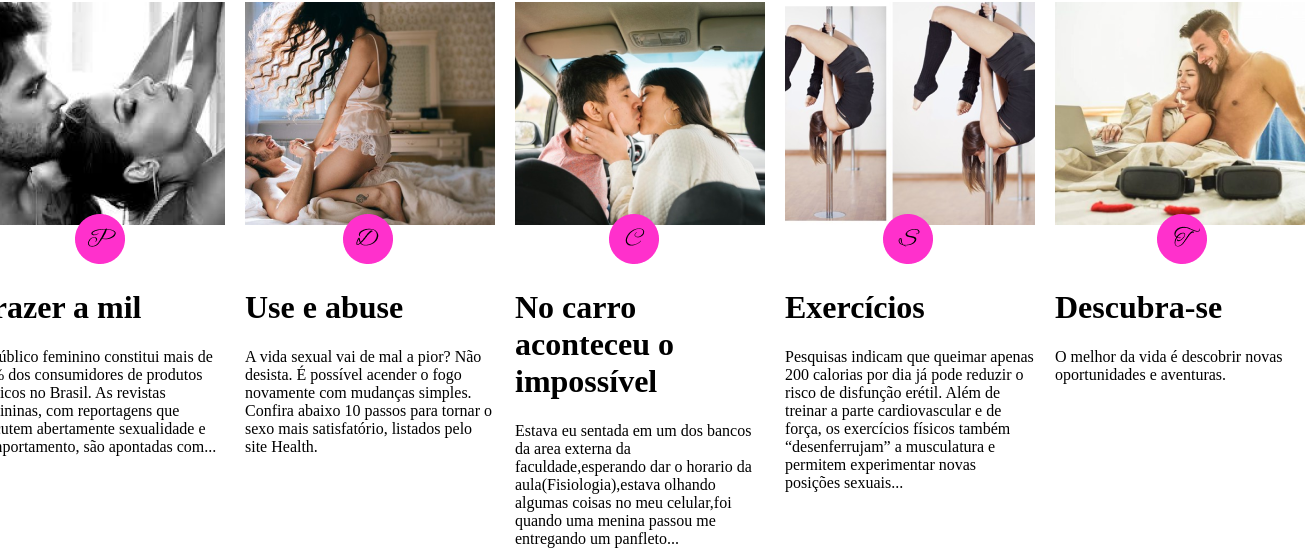
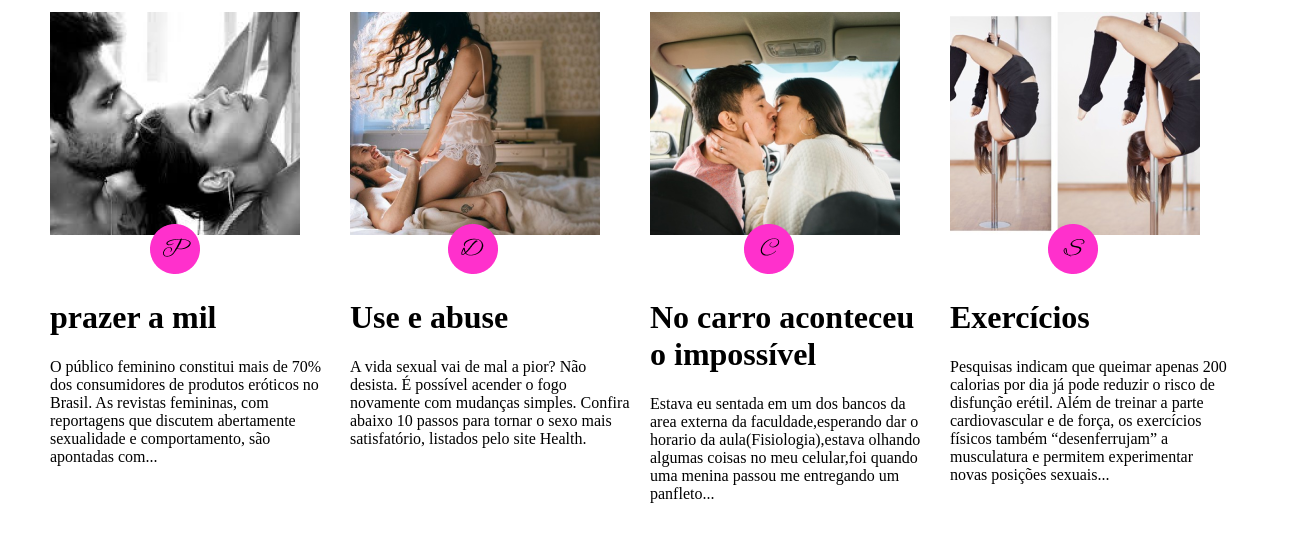
Before and after one commit to allefcaruaru/emocaoeprazer, a plain HTML site: page index.html in a window 1280 px wide. Shown: the part 429-977 px from the top of the page, 1305 px wide, since content can reach past the window. After the commit the page ends 951 px from the top, so only its background shows below. Drawn offline with Linux system fonts and the light colour scheme.

Commit message:
Add files via upload

```diff
--- a/css/template.css
+++ b/css/template.css
@@ -45,7 +45,9 @@ nav a:hover{
 .secao{
     margin: 0px auto;
     height: 500px;
-    width: 250px;
+    width: 280px;
+    padding-top: 10px;
+
 }
 .imagem {
     width: 250px;
@@ -71,18 +73,17 @@ nav a:hover{
     background-image: url("../imagens/exercicios.png");
 }
 
-.temas {
-    background-image: url("../imagens/temas.png");
-}
 
 .conteudo{
     text-align: left;
     font-family: 'Times New Roman', Times, serif;
     font-size: 20px;
+    margin: 30px;
 
 }
 .conteudo h1{
     font-family: "Alex Brush";
+    text-align: center;
 }
 
 
@@ -106,8 +107,8 @@ justify-content: center;
 .content{
     display: flex;
     justify-content: center;
+
 }
-
 .secao{
     margin: 10px;
 }
--- a/index.html
+++ b/index.html
@@ -19,7 +19,7 @@
             <a href="dicas.html" >Dicas</a>
             <a href="contos.html">Contos</a>
             <a href="saude.html">Saúde</a>
-            <a href="temas.html">Temas</a>
+
 
         </nav>
         <div class= "content">
@@ -47,12 +47,7 @@
                 <div class="titulo"><h1>Exercícios</div>
                 <div class="texto">Pesquisas indicam que queimar apenas 200 calorias por dia já pode reduzir o risco de disfunção erétil. Além de treinar a parte cardiovascular e de força, os exercícios físicos também “desenferrujam” a musculatura e permitem experimentar novas posições sexuais...</div>
             </div>
-            <div class="secao">
-                <div class="imagem temas">
-                </div>
-                <div class="titulo"><h1>Descubra-se</h1></div>
-                <div class="texto">O melhor da vida é descobrir novas oportunidades e aventuras.</div>
-            </div>
+
 
         </div>
     </body>
```
Also changed, not shown: contos.html (+1 -1 lines), dicas.html (+1 -1 lines), produtos.html (+1 -1 lines), saude.html (+1 -1 lines).
